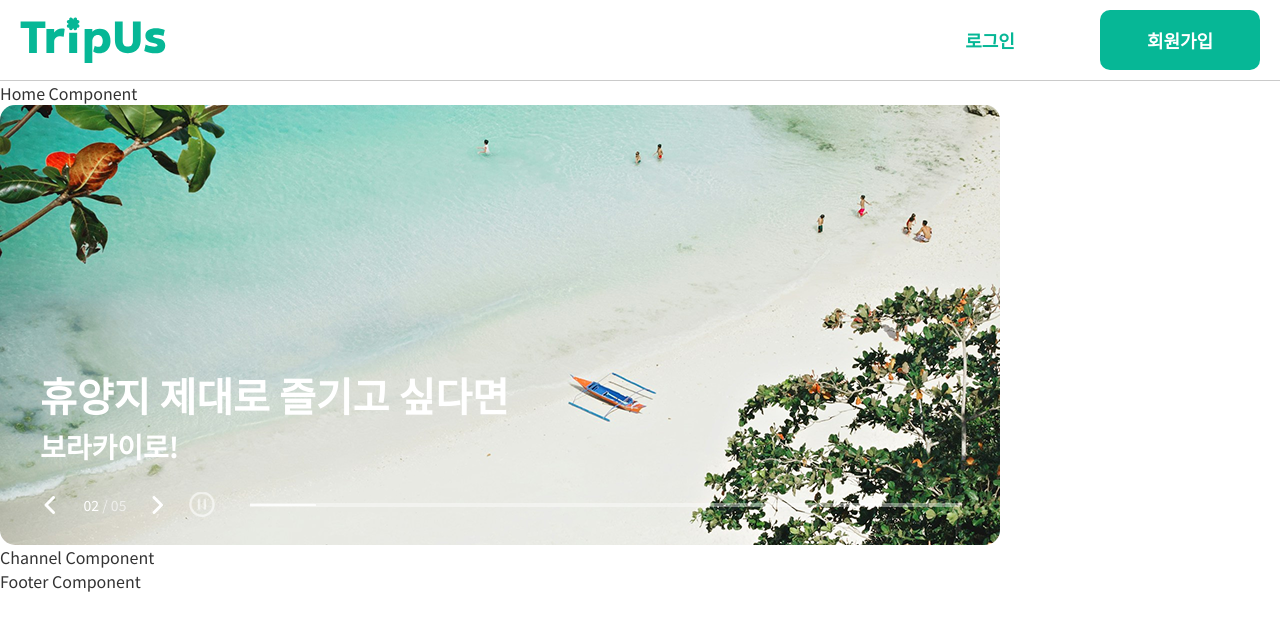
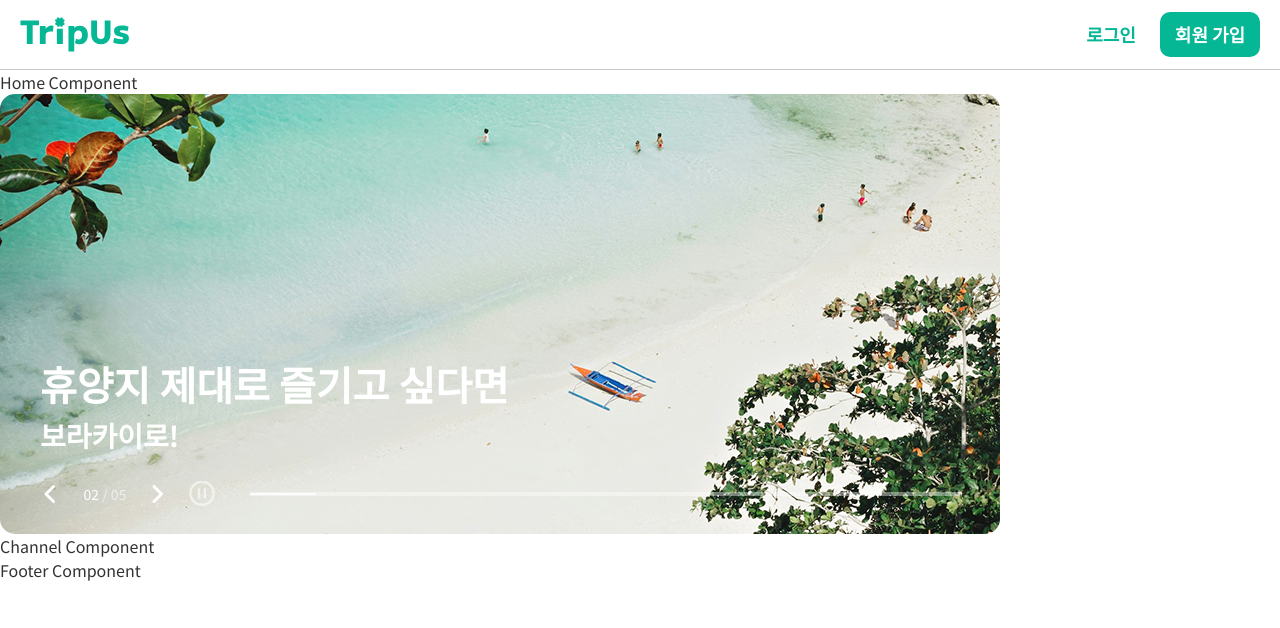
Before and after one commit to FE5-project2-2team/Project-TripUs, a React (Vite) app: page / in a window 1280 px wide. Shown: the top 628 px of the page. Built offline with nearby package versions, Linux system fonts and the light colour scheme.

Commit message:
[fix] Header_기본 스타일 변경/모달 외부 클릭시 모달 닫힘 구현

```diff
--- a/package.json
+++ b/package.json
@@ -19,6 +19,7 @@
 		"react": "^19.0.0",
 		"react-dom": "^19.0.0",
 		"react-router": "^7.5.2",
+		"react-use": "^17.6.0",
 		"swiper": "^11.2.6",
 		"tailwind-merge": "^3.2.0",
 		"tailwindcss": "^4.1.4",
--- a/src/components/commons/Button.tsx
+++ b/src/components/commons/Button.tsx
@@ -10,7 +10,7 @@ export default function Button(props: ButtonProps) {
 	return (
 		<button
 			className={twMerge(
-				"flex justify-center items-center h-15 text-xl rounded-[10px] py-[17.5px] text-center font-bold cursor-pointer box-border",
+				"flex justify-center items-center h-15 text-xl rounded-[10px] text-center font-bold cursor-pointer box-border",
 				reverse
 					? "bg-white text-[#06b796] border-2 border-[#06b796]"
 					: "bg-[#06b796] text-white",
--- a/src/components/commons/Header.tsx
+++ b/src/components/commons/Header.tsx
@@ -4,8 +4,9 @@ import {
 	faComments
 } from "@fortawesome/free-solid-svg-icons";
 import { FontAwesomeIcon } from "@fortawesome/react-fontawesome";
-import { useCallback, useLayoutEffect, useState } from "react";
+import { useCallback, useEffect, useRef, useState } from "react";
 import { Link, useNavigate } from "react-router";
+import { useClickAway } from "react-use";
 import { twMerge } from "tailwind-merge";
 import { getUserInfo } from "../../apis/user";
 import headerLogo from "../../assets/images/logo_header.svg";
@@ -13,6 +14,7 @@ import profileCircle from "../../assets/images/profileImg_circle.svg";
 import { useAuthStore } from "../../store/authStore";
 import Button from "./Button";
 import Icon from "./Icon";
+import Modal from "./Modal";
 import ModalItem from "./ModalItem";
 
 export default function Header() {
@@ -24,6 +26,7 @@ export default function Header() {
 	const [image, setImage] = useState(profileCircle);
 	const [nickname, setNickname] = useState("");
 	const [modalOpen, setModalOpen] = useState(false);
+	const modalRef = useRef<HTMLDivElement | null>(null);
 
 	const getUserData = useCallback(async () => {
 		const { image, fullName } = await getUserInfo(userId!);
@@ -45,40 +48,36 @@ export default function Header() {
 		setModalOpen(false);
 	};
 
-	useLayoutEffect(() => {
+	useEffect(() => {
 		if (!isLoggedIn) return;
 		getUserData();
 	}, [isLoggedIn, getUserData]);
 
+	useClickAway(modalRef, () => {
+		setModalOpen(false);
+	});
 	return (
-		<>
-			{modalOpen && (
-				<div
-					className="fixed top-0 left-0 right-0 bottom-0"
-					onClick={() => setModalOpen(false)}
-				/>
-			)}
 		<div
 			className={twMerge(
-					"flex justify-between px-5 border-b border-[#CACACA]",
-					isLoggedIn ? "py-[15px]" : "py-[10px]"
+				"flex justify-between h-[70px] px-5 border-b border-[#CACACA]"
 			)}
 		>
 			<Link to={"/"} className="flex items-center">
 				<img src={headerLogo} alt="로고" />
 			</Link>
-				<div className="flex items-center gap-[30px]">
 			{isLoggedIn ? (
-						<>
+				<div className="flex items-center gap-[30px] relative">
 					<Link to={"/message"}>
 						<FontAwesomeIcon icon={faComments} className="text-xl" />
 					</Link>
-							<button className="relative">
+					<button>
 						<FontAwesomeIcon icon={faBell} className="text-xl" />
 					</button>
-							<div className="flex gap-[6px] relative">
 					<button
-									onClick={() => setModalOpen((state) => !state)}
+						onClick={() => {
+							if (!modalOpen) setModalOpen(true);
+						}}
+						disabled={modalOpen}
 						className="flex items-center cursor-pointer"
 					>
 						<img
@@ -90,11 +89,10 @@ export default function Header() {
 						<FontAwesomeIcon icon={faAngleDown} className="ml-[5px]" />
 					</button>
 					{modalOpen && (
-									<div className="z-20 bg-white w-[142px] p-[6px] border border-[#E0F4F2] rounded-[10px] absolute top-10">
-										<ul className="flex flex-col gap-[6px]">
+						<Modal ref={modalRef}>
 							<ModalItem clickHandler={goToMyPage}>
 								<Icon position="bg-[-20px_-290px] group-hover:bg-[-20px_-316px]" />
-												<span>마이페이지</span>
+								마이페이지
 							</ModalItem>
 							<ModalItem clickHandler={setDarkMode}>
 								<Icon position="bg-[-52px_-290px] group-hover:bg-[-52px_-316px]" />
@@ -104,30 +102,26 @@ export default function Header() {
 								<Icon position="bg-[-84px_-290px] group-hover:bg-[-84px_-316px]" />
 								로그아웃
 							</ModalItem>
-										</ul>
-									</div>
+						</Modal>
 					)}
 				</div>
-						</>
 			) : (
-						<>
+				<div className="flex items-center gap-[10px]">
 					<Link to={"/login"}>
 						<Button
 							reverse
-									className="w-40 text-[18px] border-transparent hover:border-[#06B796]"
+							className="w-[78px] h-[45px] text-[18px] border-transparent hover:border-[#06B796]"
 						>
 							로그인
 						</Button>
 					</Link>
 					<Link to={"/signup"}>
-								<Button className="w-40 text-[18px] hover:bg-[#038383]">
-									회원가입
+						<Button className="w-25 h-[45px] text-[18px] hover:bg-[#038383]">
+							회원 가입
 						</Button>
 					</Link>
-						</>
+				</div>
 			)}
 		</div>
-			</div>
-		</>
 	);
 }
--- /dev/null
+++ b/src/components/commons/Modal.tsx
@@ -0,0 +1,16 @@
+export default function Modal({
+	children,
+	ref
+}: {
+	children: React.ReactNode;
+	ref: React.RefObject<null>;
+}) {
+	return (
+		<div
+			ref={ref}
+			className="z-20 bg-white w-[142px] p-[6px] border border-[#E0F4F2] rounded-[10px] absolute right-[-11px] top-12"
+		>
+			<ul className="flex flex-col gap-[6px]">{children}</ul>
+		</div>
+	);
+}
```
Also changed, not shown: src/assets/images/logo_header.svg. Lines whose indentation alone changed are shown as unchanged.
